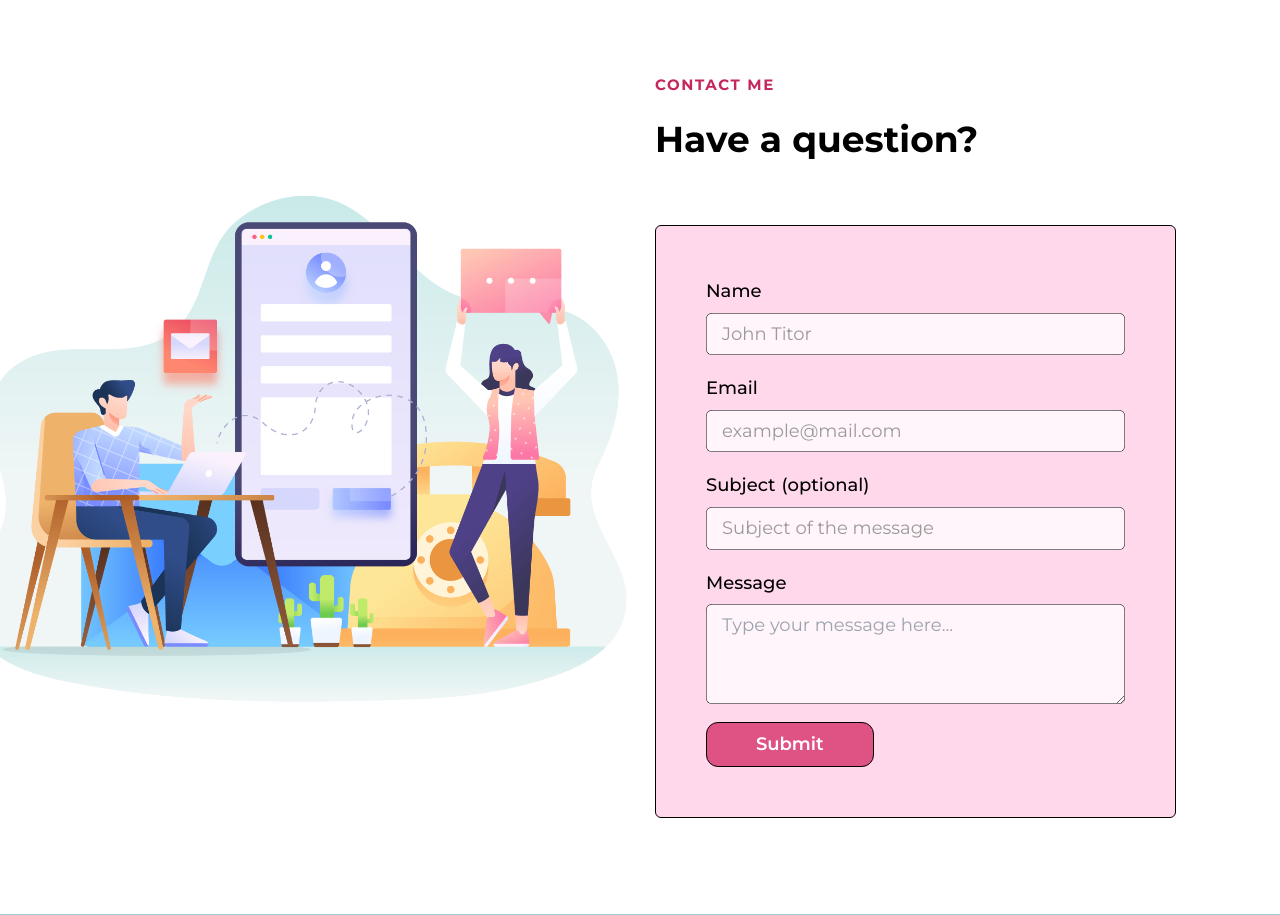
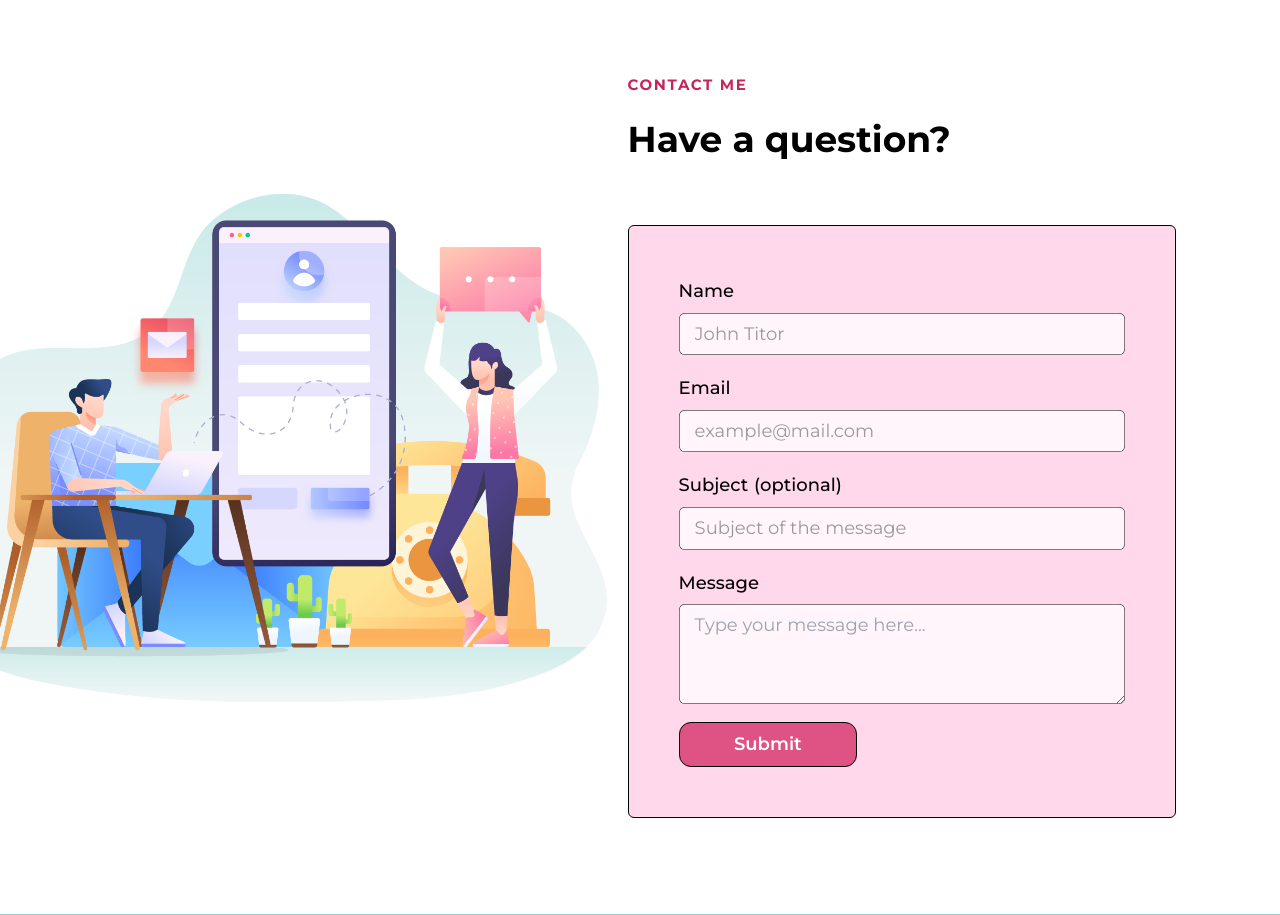
Before and after one commit to rajibul-dev/voccaria, a Next.js app in the folder nextjs/: page / in a window 1280 px wide. Shown: the part 5240-6155 px from the top of the page. Built offline with nearby package versions, Linux system fonts and the light colour scheme.

Commit message:
nice design modification

```diff
--- a/nextjs/src/app/mia/sections/contact/contact.module.css
+++ b/nextjs/src/app/mia/sections/contact/contact.module.css
@@ -4,6 +4,7 @@
   /* background-color: var(--lavender-blush); */
 }
 .container {
+  grid-template-columns: 0.9fr 1fr;
 }
 .imgBox {
   align-self: center;
@@ -14,21 +15,24 @@
   width: 100%;
 }
 .image {
-  transform: scale(1.6) translateX(-8%);
+  transform: scale(1.7) translateX(-9%);
 }
 
 @media (max-width: 50.5em) {
   .container {
-    /* padding: 0 5%; */
+    grid-template-columns: 1fr;
   }
   .imgBox {
     grid-row: 2 / 3;
     width: 100%;
+    overflow: hidden;
   }
   .textPortion {
     justify-self: center;
   }
   .image {
     transform: scale(1.3) translateX(0);
+    object-fit: contain;
+    overflow: hidden;
   }
 }
```
